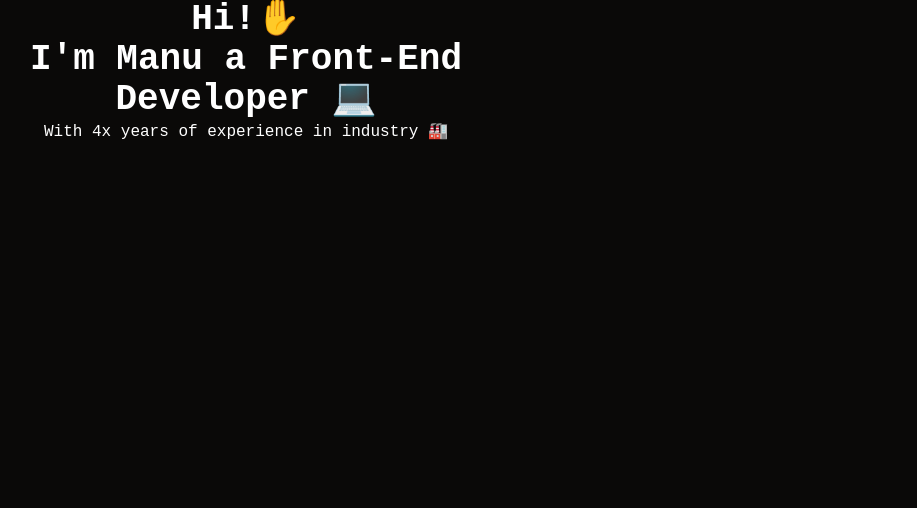
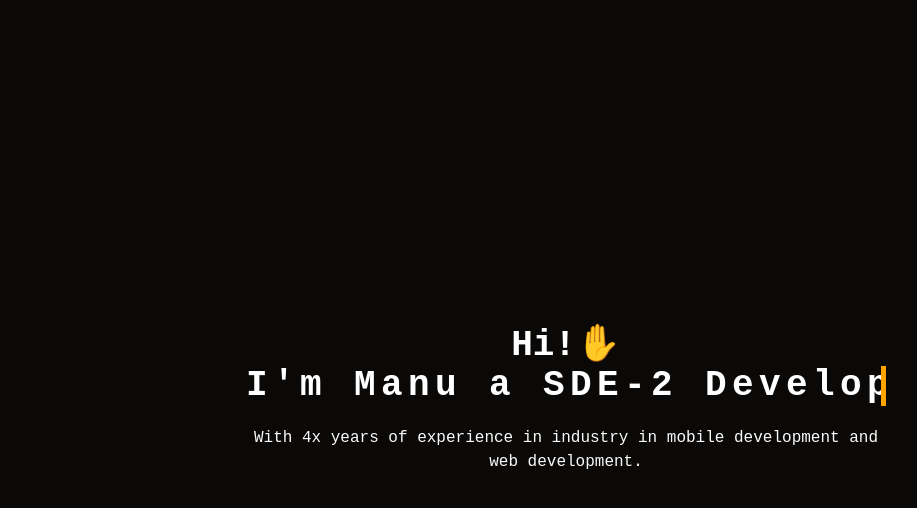
Before and after one commit to manukj/manukj.github.io, a SvelteKit app: page / in a window 1280 px wide. Shown: the top 508 px of the page, without its empty margins (74-991 px from the left). Built offline with nearby package versions, Linux system fonts and the light colour scheme.

Commit message:
Update mainPageHeader and mainPageSubHeader

```diff
--- a/src/lib/data/data.ts
+++ b/src/lib/data/data.ts
@@ -1,3 +1,4 @@
 // create a constant string and export it
-export const mainPageHeader = "I'm Manu a Front-End Developer 💻 ";
-export const mainPageSubHeader = "With 4x years of experience in industry 🏭";
+export const mainPageHeader = "I'm Manu a SDE-2 Developer";
+export const mainPageSubHeader =
+	'With 4x years of experience in industry in mobile development and web development.';
--- a/src/routes/+page.svelte
+++ b/src/routes/+page.svelte
@@ -5,9 +5,63 @@
 <svelte:head>
 	<title>Manu - Main page</title>
 </svelte:head>
-<div class="flex flex-col text-center w-1/2">
-	<div class="text-white font-bold text-4xl text-center">Hi!✋ <br /> {mainPageHeader}</div>
-	<div class="text-white font-thin">
-		{mainPageSubHeader}
+<div class="h-screen w-full place-content-center flex place-items-center">
+	<div class="flex flex-col text-center w-1/2 h-full justify-center justify-items-center">
+		<div class="text-white font-bold text-4xl text-center">
+			Hi!✋ <br />
+			<div class="typewriter">
+				{mainPageHeader}
+			</div>
+		</div>
+		<div class="text-white font-thin pt-5 fade-in">
+			{mainPageSubHeader}
+		</div>
 	</div>
 </div>
+
+<style>
+	.typewriter {
+		overflow: hidden; /* Ensures the content is not revealed until the animation */
+		border-right: 0.15em solid orange; /* The typwriter cursor */
+		white-space: nowrap; /* Keeps the content on a single line */
+		margin: 0 auto; /* Gives that scrolling effect as the typing happens */
+		letter-spacing: 0.15em; /* Adjust as needed */
+		animation:
+			typing 2.5s steps(40, end),
+			blink-caret 0.75s step-end infinite;
+	}
+
+	.fade-in {
+		animation: fadeIn 6s;
+	}
+
+	@keyframes fadeIn {
+		0% {
+			opacity: 0;
+		}
+		100% {
+			opacity: 1;
+		}
+	}
+
+	/* The typing effect */
+	@keyframes typing {
+		from {
+			width: 0;
+		}
+		to {
+			width: 100%;
+		}
+	}
+
+	/* The typewriter cursor effect */
+	@keyframes blink-caret {
+		from,
+		to {
+			border-color: transparent;
+		}
+		50% {
+			border-color: orange;
+		}
+	}
+</style>
```
